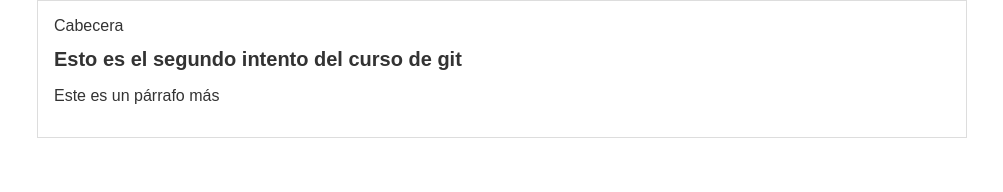
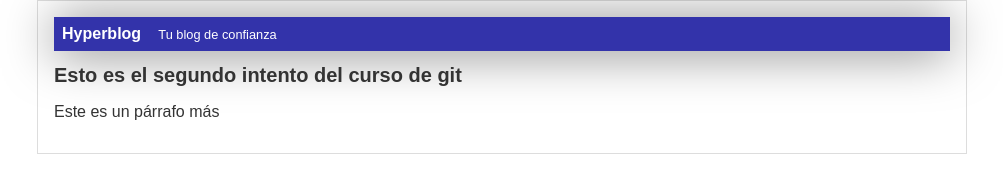
Before and after one commit to armandotechno/hyperblog, a plain HTML site: page index.html in a window 1280 px wide. Shown: the whole page, without its empty margins (138-1141 px from the left). Drawn offline with Linux system fonts and the light colour scheme.

Commit message:
Finalizada la cabecera con diseño azul

```diff
--- a/css/styles.css
+++ b/css/styles.css
@@ -5,6 +5,19 @@ body {
   font-size: 16px;
   margin: 0;
   padding: 0;
+}
+#cabecera {
+  background-color: #33A;
+  color: white;
+  box-shadow: 0px 2px 50px 0px rgba(0, 0, 0, 0.5);
+  font-weight: bold;
+  margin: 0;
+  padding: 0.5rem;
+}
+#cabecera #tagline {
+  padding: 0 0 0 1em;
+  font-weight: normal;
+  font-size: 0.8rem;
 }
 #container {
   width: 70%;
--- a/index.html
+++ b/index.html
@@ -6,7 +6,7 @@
   <body>
     <div id="container">
       <div id="cabecera">
-        Cabecera
+        Hyperblog <span id="tagline">Tu blog de confianza</span>
       </div>
       <div id="post">
         <h1>Esto es el segundo intento del curso de git</h1>
```
